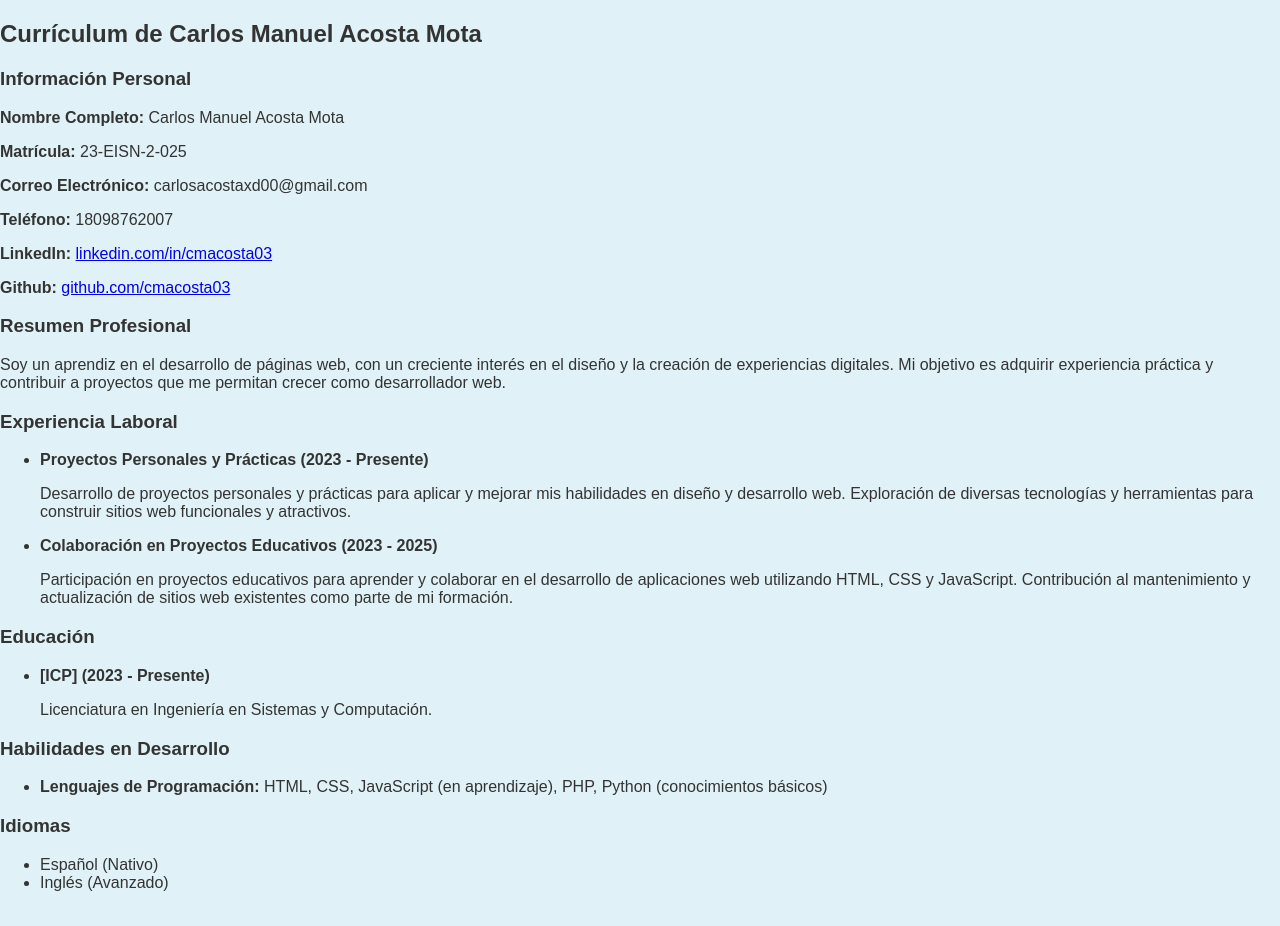
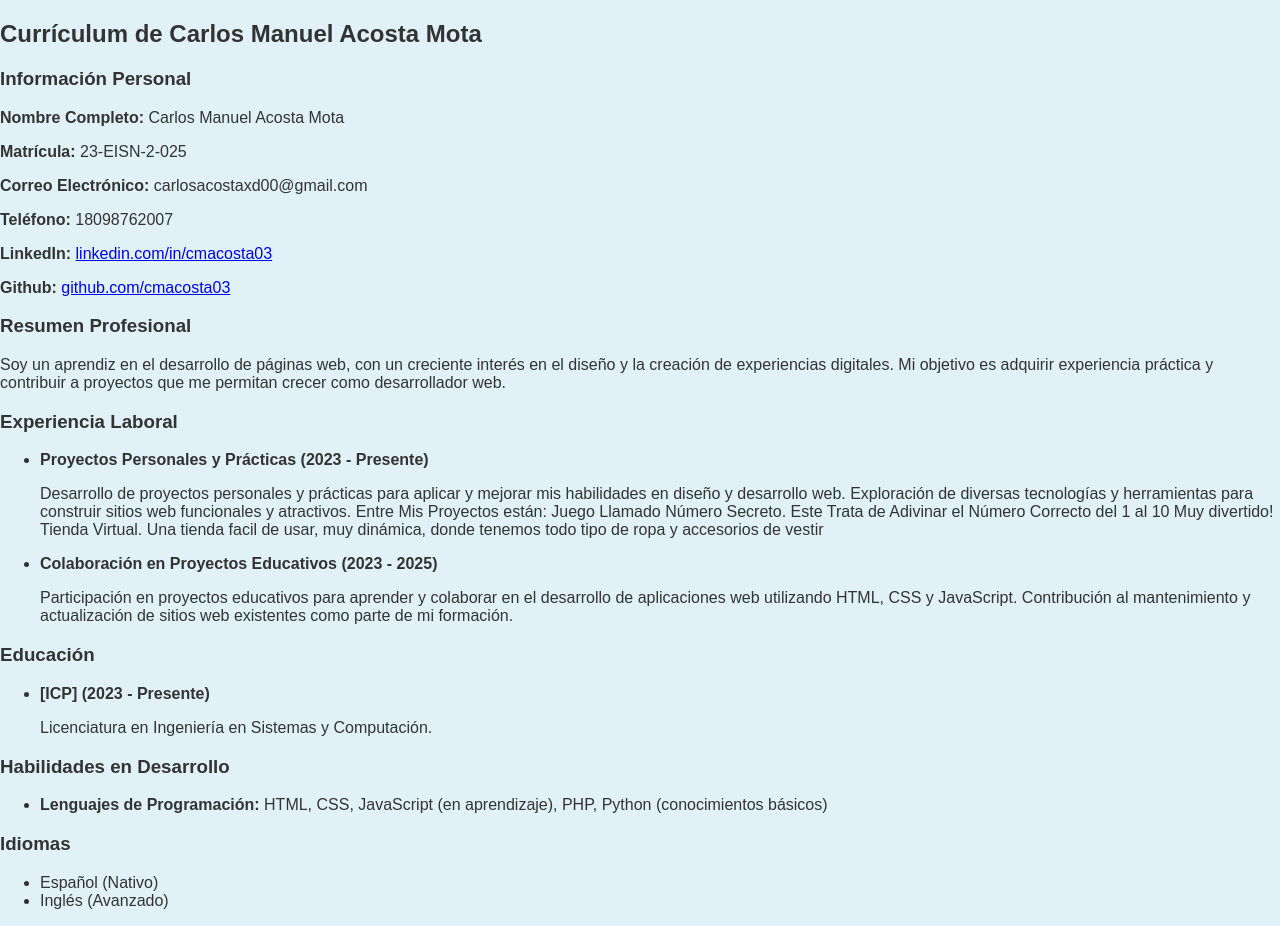
Before and after one commit to cmacosta03/mi-portafolio-digital, a plain HTML site: page curriculum.html in a window 1280 px wide. Drawn offline with Linux system fonts and the light colour scheme.

Commit message:
Update curriculum.html

```diff
--- a/curriculum.html
+++ b/curriculum.html
@@ -34,6 +34,9 @@
                     <strong>Proyectos Personales y Prácticas (2023 - Presente)</strong>
                     <p>
                         Desarrollo de proyectos personales y prácticas para aplicar y mejorar mis habilidades en diseño y desarrollo web. Exploración de diversas tecnologías y herramientas para construir sitios web funcionales y atractivos.
+                        Entre Mis Proyectos están:
+                        Juego Llamado Número Secreto. Este Trata de Adivinar el Número Correcto del 1 al 10 Muy divertido!
+                        Tienda Virtual. Una tienda facil de usar, muy dinámica, donde tenemos todo tipo de ropa y accesorios de vestir
                     </p>
                 </li>
                 <li>
```
